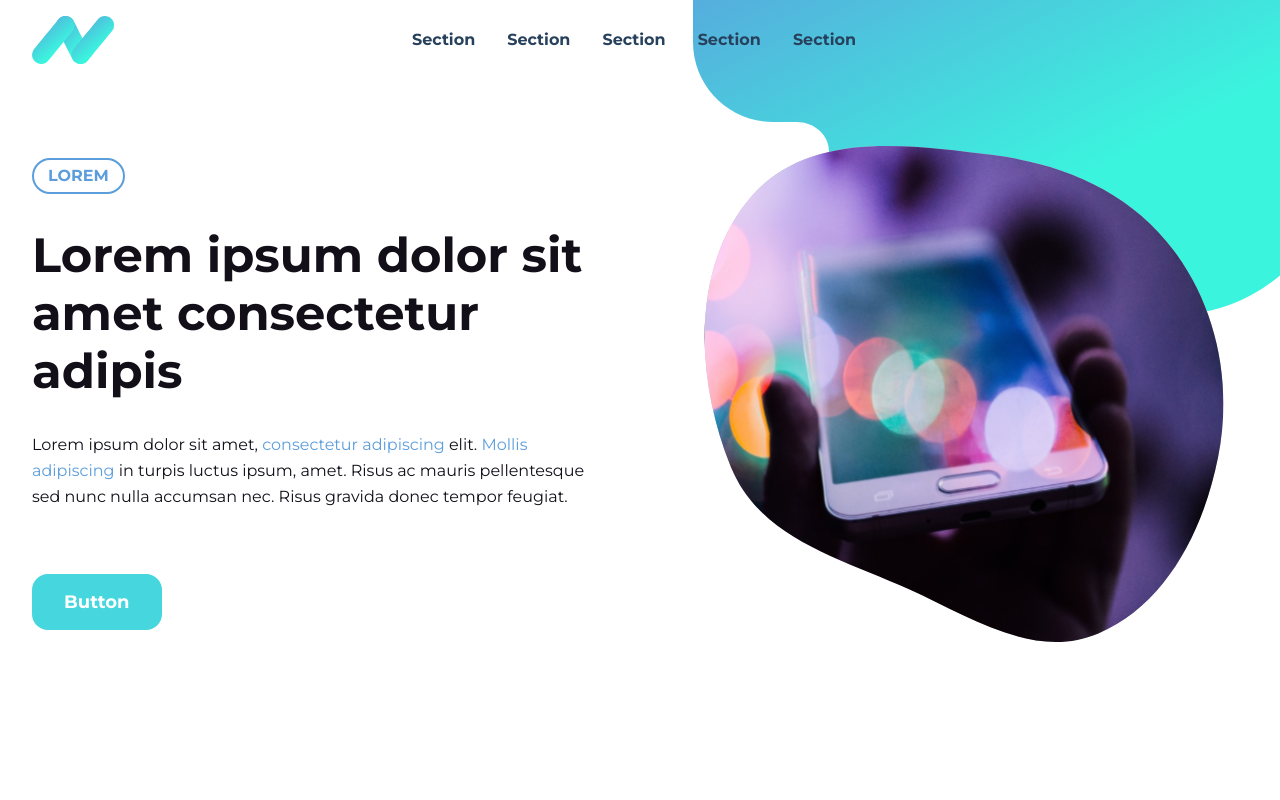
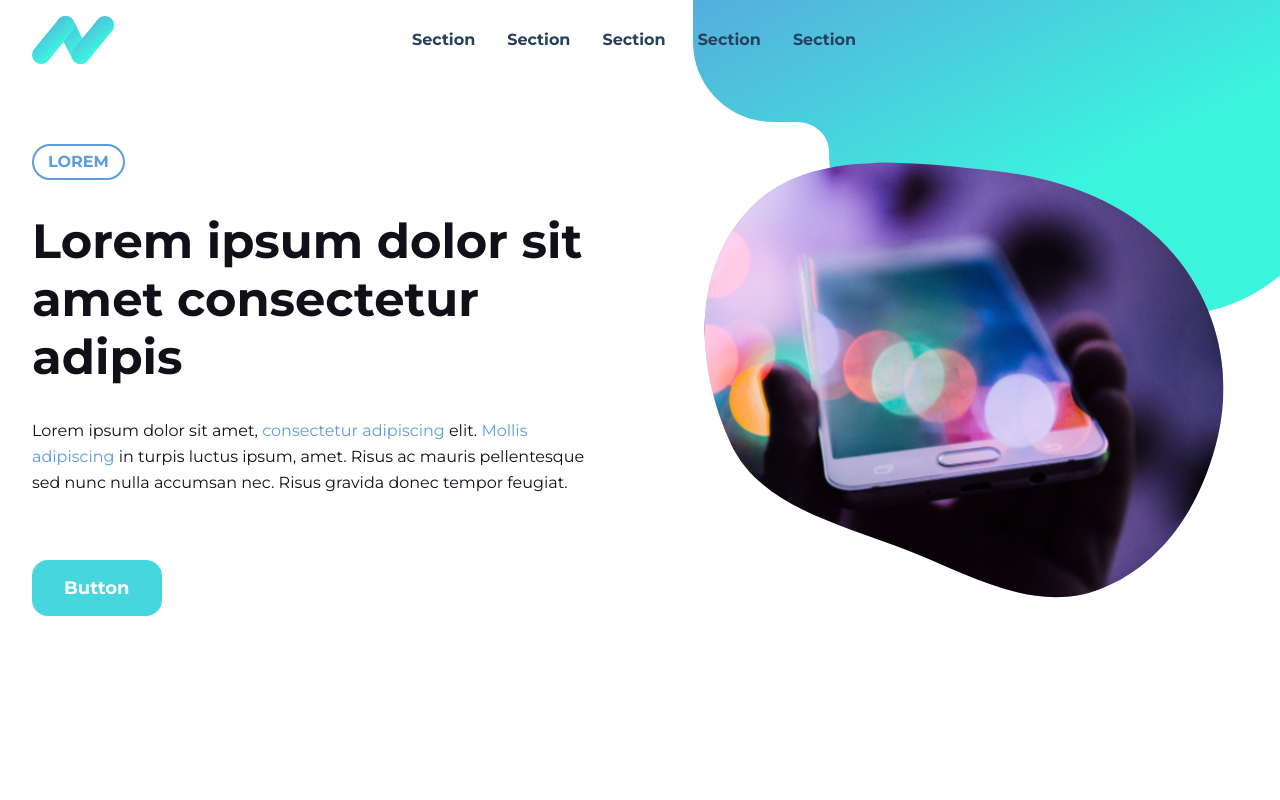
Before and after one commit to inodna/css-challenge, a React (Vite) app: page / in a window 1280 px wide. Shown: the top 800 px of the page. Built offline with nearby package versions, Linux system fonts and the light colour scheme.

Commit message:
Fix image aspect

```diff
--- a/src/components/Section/Section.module.scss
+++ b/src/components/Section/Section.module.scss
@@ -16,6 +16,10 @@
       * + * {
         margin-top: rem.rem(32);
       }
+    }
+
+    > img {
+      height: auto;
     }
   }
 
```
